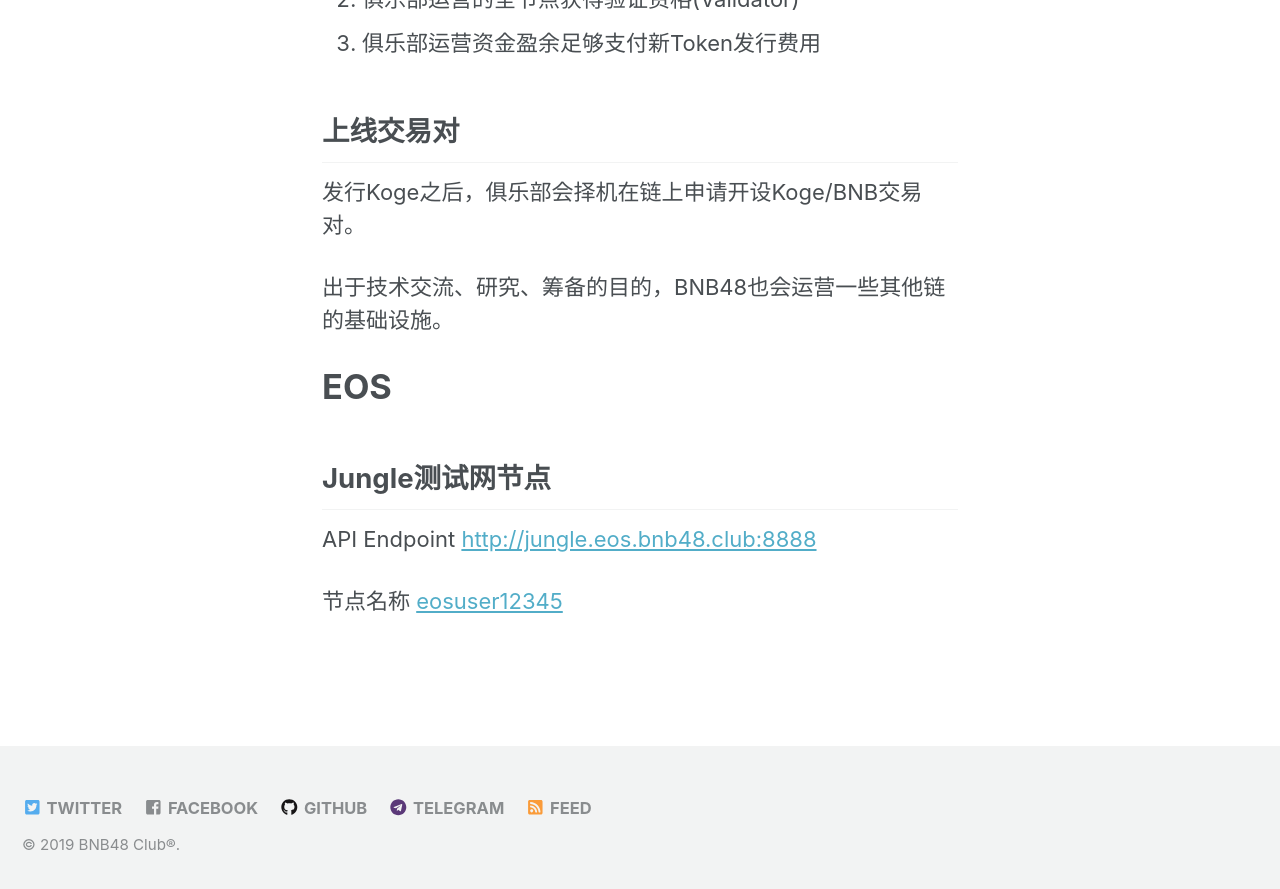
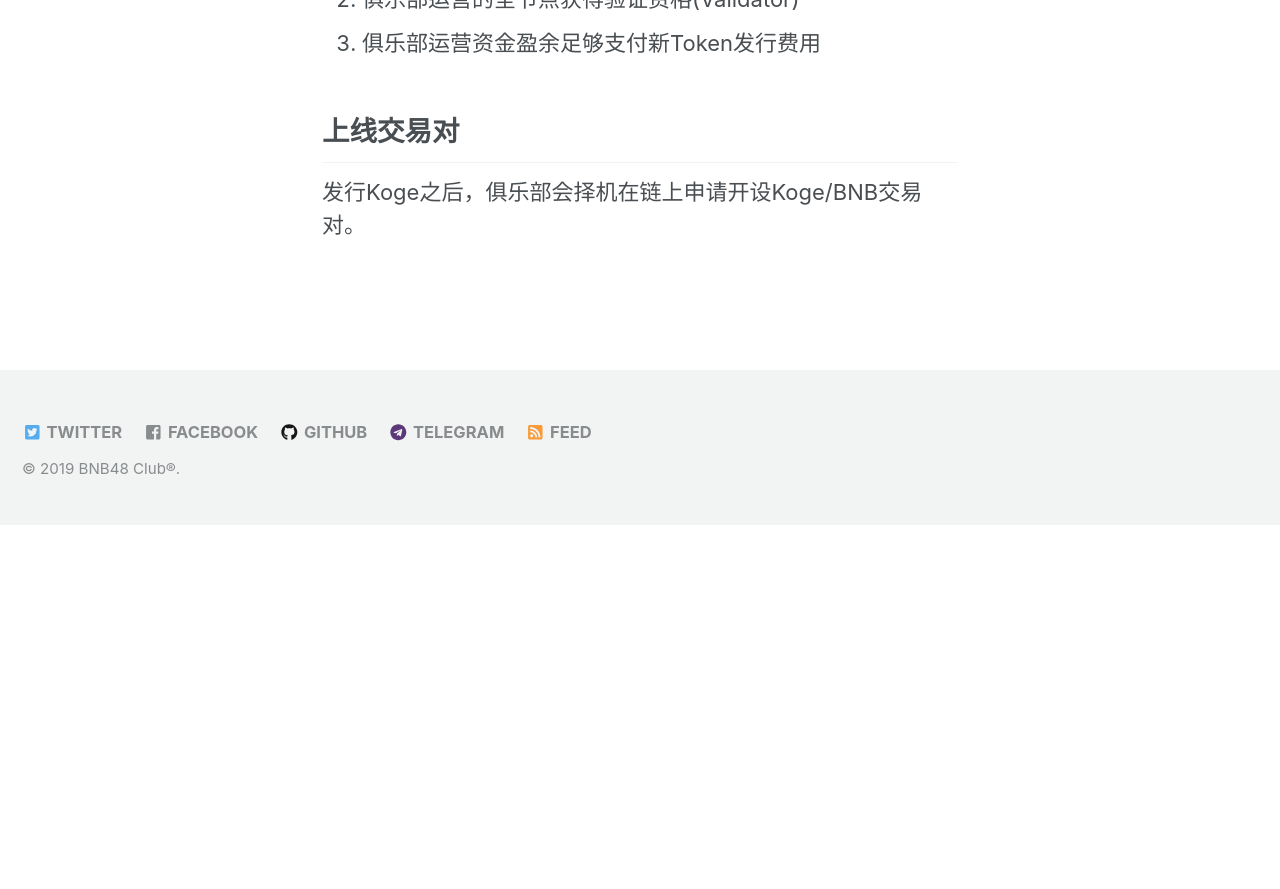
Before and after one commit to 48Club/BNB48Club.github.io, a Jekyll site: the page built from _pages/48node.md, in a window 1280 px wide and 900 px high, scrolled down 1415 px. Shown: the top 889 px of the window. Built offline with Jekyll 4.4.1, drawn with Linux system fonts in a browser that asks for light colours; after the commit the page ends 1940 px from its top, so only the background shows below that.

Commit message:
remove eos jungle node

```diff
--- a/_pages/48node.md
+++ b/_pages/48node.md
@@ -31,11 +31,3 @@ Binance Chain也叫币安链,是币安推出的去中心化交易链。
 
 ## 上线交易对
 发行Koge之后，俱乐部会择机在链上申请开设Koge/BNB交易对。
-
-
-出于技术交流、研究、筹备的目的，BNB48也会运营一些其他链的基础设施。
-# EOS
-## Jungle测试网节点
-API Endpoint [http://jungle.eos.bnb48.club:8888](http://jungle.eos.bnb48.club:8888)
-
-节点名称 [eosuser12345](https://jungle.eospark.com/bp/eosuser12345)
```
